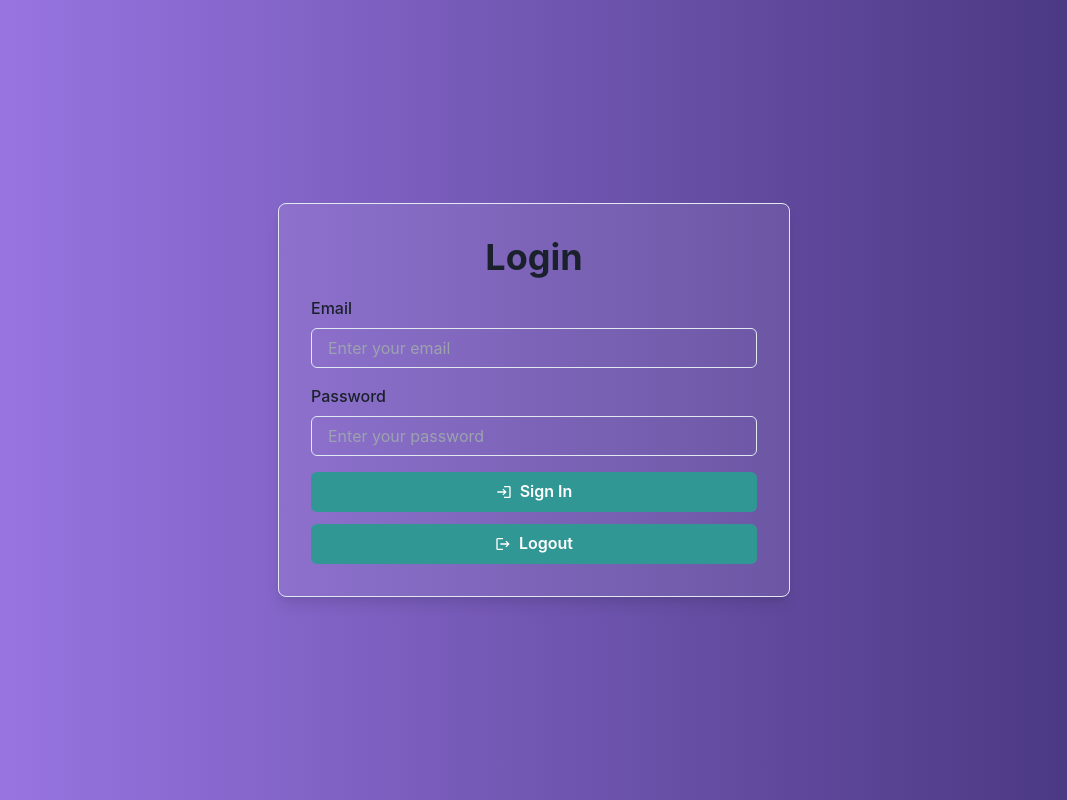
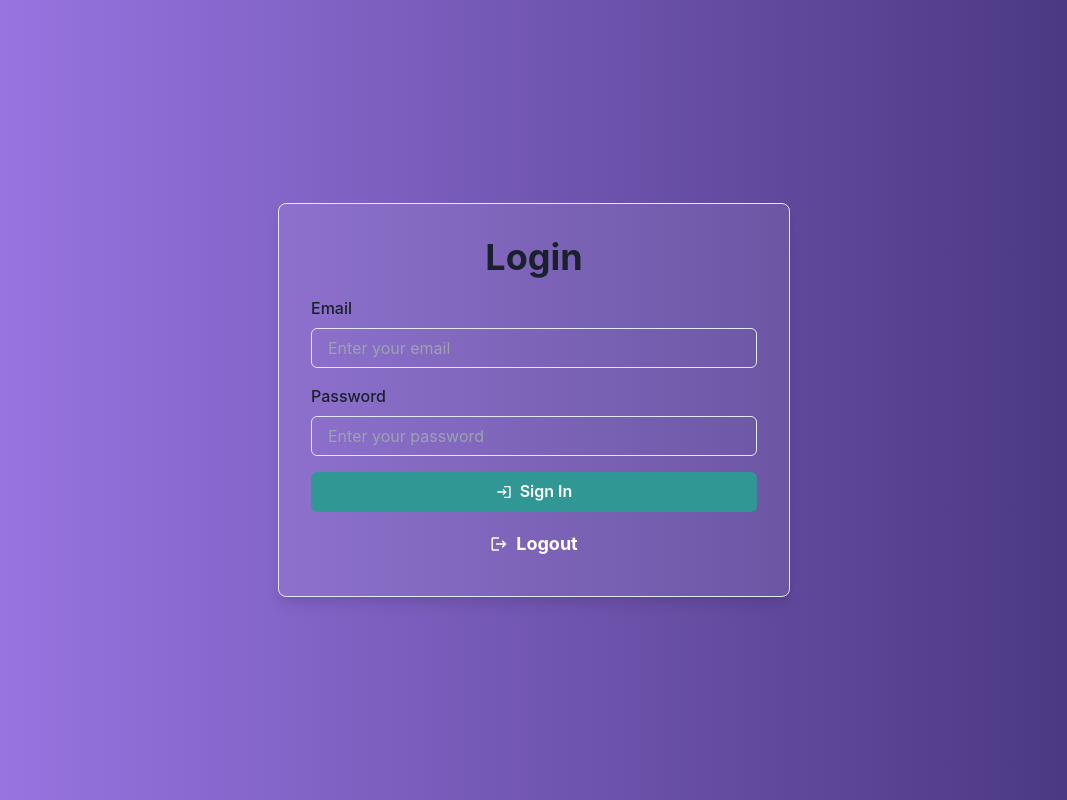
Before and after one commit to vikram84846/InventoryManagement, a React (Vite) app: page /login in a window 1280 px wide. Shown: the whole page, without its empty margins (106-1173 px from the left). Built offline with nearby package versions, Linux system fonts and the light colour scheme; no server answers.

Commit message:
chore: Update Logout button style and add Profile link to Sidebar

```diff
--- a/src/components/Logout.jsx
+++ b/src/components/Logout.jsx
@@ -41,9 +41,11 @@ function Logout() {
         <>
             <Button
                 leftIcon={<MdLogout />}
-                colorScheme="teal"
-                variant="solid"
-                w={'100%'}
+                variant={'ghost'}
+                color={'white'}
+                fontWeight={'bold'}
+                fontSize={'large'}
+                _hover={{ bg: 'purple.700' }}
                 onClick={handleLogout}
                 mt={3}
             >
--- a/src/components/Sidebar.jsx
+++ b/src/components/Sidebar.jsx
@@ -144,6 +144,19 @@ function Sidebar() {
                             </Link>
                         </VStack>
                         <VStack align="center" spacing={4}>
+                            <Link to={'/profile'}>
+                                <Button
+                                    p={5}
+                                    leftIcon={<FaUserAlt />}
+                                    variant={'ghost'}
+                                    color={'white'}
+                                    fontWeight={'bold'}
+                                    fontSize={'large'}
+                                    _hover={{ bg: 'purple.700' }}
+                                >
+                                    Profile
+                                </Button>
+                            </Link>
                             <Logout />
                         </VStack>
                     </VStack>
--- a/src/pages/LoginPage.jsx
+++ b/src/pages/LoginPage.jsx
@@ -2,6 +2,7 @@ import React, { useContext, useState } from 'react';
 import {
     Box,
     Button,
+    Center,
     FormControl,
     FormLabel,
     Heading,
@@ -101,7 +102,9 @@ function LoginPage() {
                         Sign In
                     </Button>
                 </Stack>
-                <Logout />
+                <Center w={'100%'}>
+                    <Logout />
+                </Center>
             </Box>
         </Box>
     );
```
